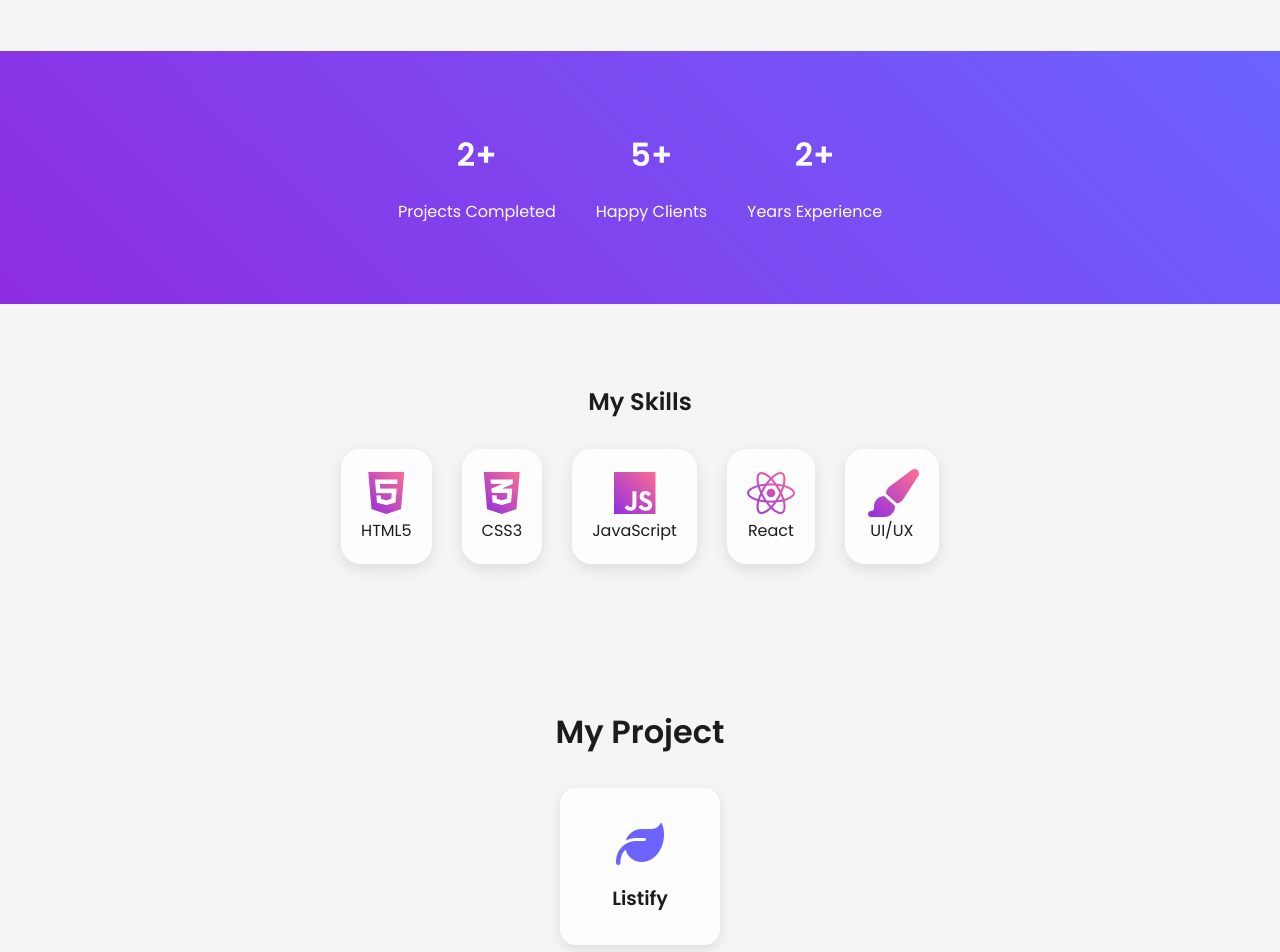
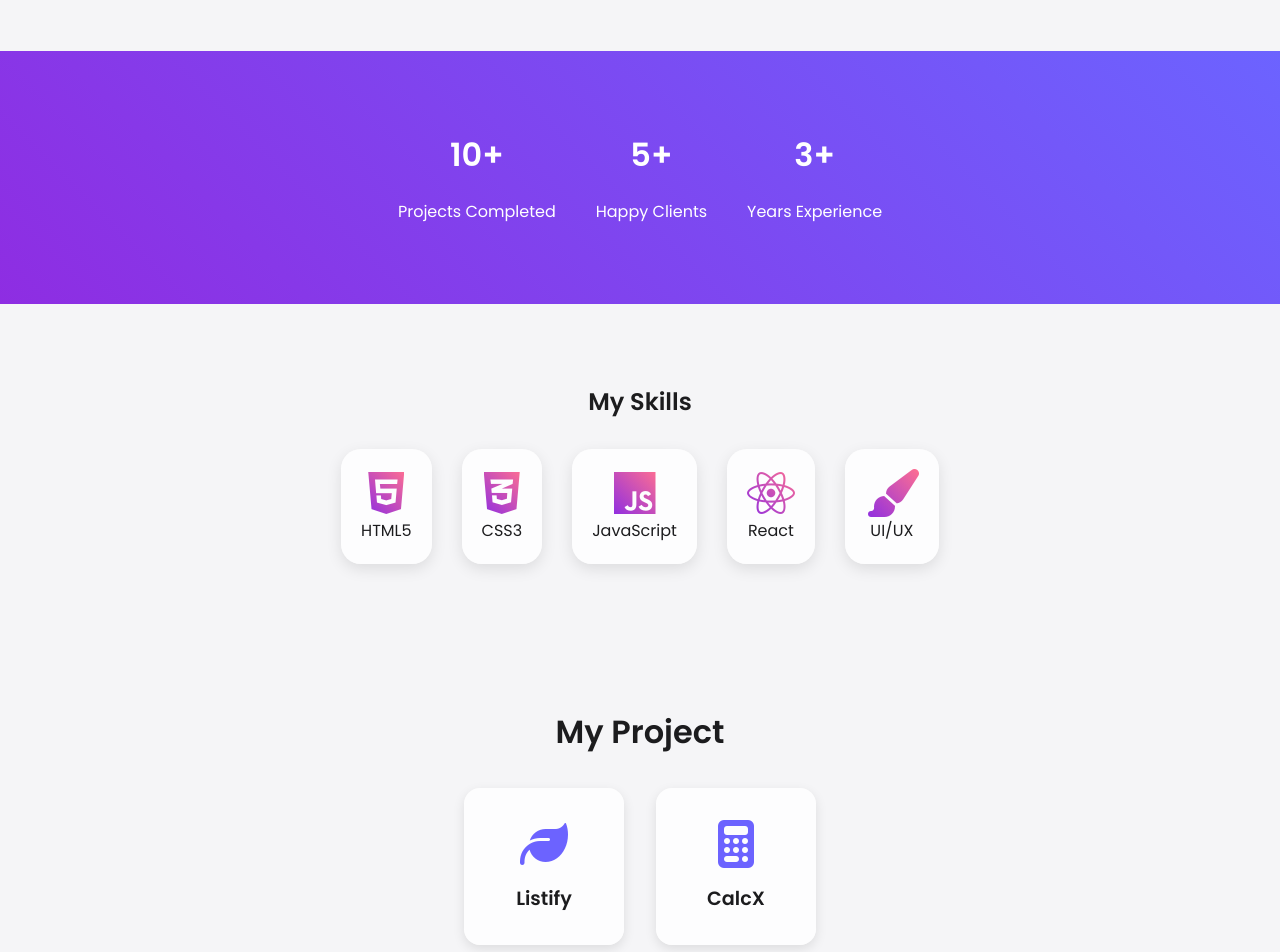
Before and after one commit to CodeCipherX-web/Portfolio, a plain HTML site: page index.html in a window 1280 px wide. Shown: the part 1180-2132 px from the top of the page. Drawn offline with Linux system fonts and the light colour scheme.

Commit message:
add calcx

```diff
--- a/index.html
+++ b/index.html
@@ -49,7 +49,7 @@
   <!-- ================== About Section ================== -->
   <section id="about">
     <div class="container about-container">
-      <img src="me.png" alt="Teddy Alvin Profile Picture.">
+      <img src="https://i.pinimg.com/736x/ba/41/92/ba4192315a1719a699730d9a3e69f8ce.jpg" alt="Teddy Alvin Profile Picture">
       <h2>About Me</h2>
       <p>
         I'm a passionate developer who loves creating visually stunning and user-friendly web experiences.
@@ -62,7 +62,7 @@
   <section id="stats">
     <div class="container stats-container">
       <div class="stat">
-        <h3>2+</h3>
+        <h3>10+</h3>
         <p>Projects Completed</p>
       </div>
       <div class="stat">
@@ -70,7 +70,7 @@
         <p>Happy Clients</p>
       </div>
       <div class="stat">
-        <h3>2+</h3>
+        <h3>3+</h3>
         <p>Years Experience</p>
       </div>
     </div>
@@ -102,6 +102,15 @@
         >
           <i class="fa-solid fa-leaf fa-3x"></i>
           <h3>Listify</h3>
+        </a>
+
+        <a
+          href="https://codecipherx-web.github.io/calculator/"
+          target="_blank"
+          class="project-icon-card"
+        >
+          <i class="fa-solid fa-calculator fa-3x"></i>
+          <h3>CalcX</h3>
         </a>
       </div>
     </div>
```
